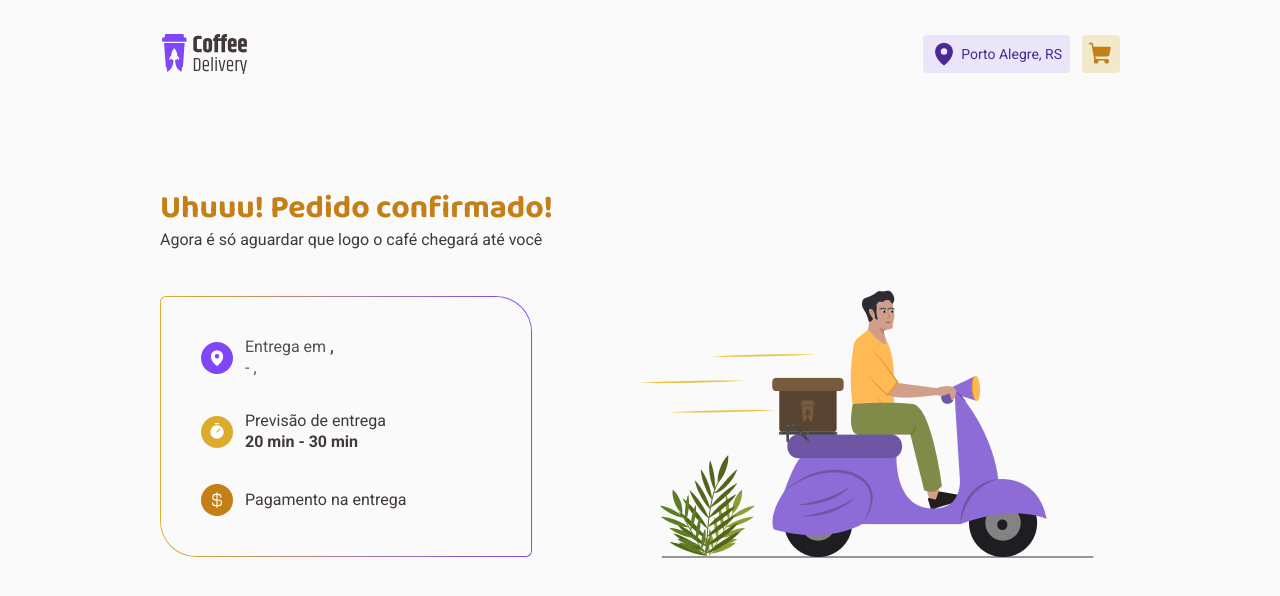
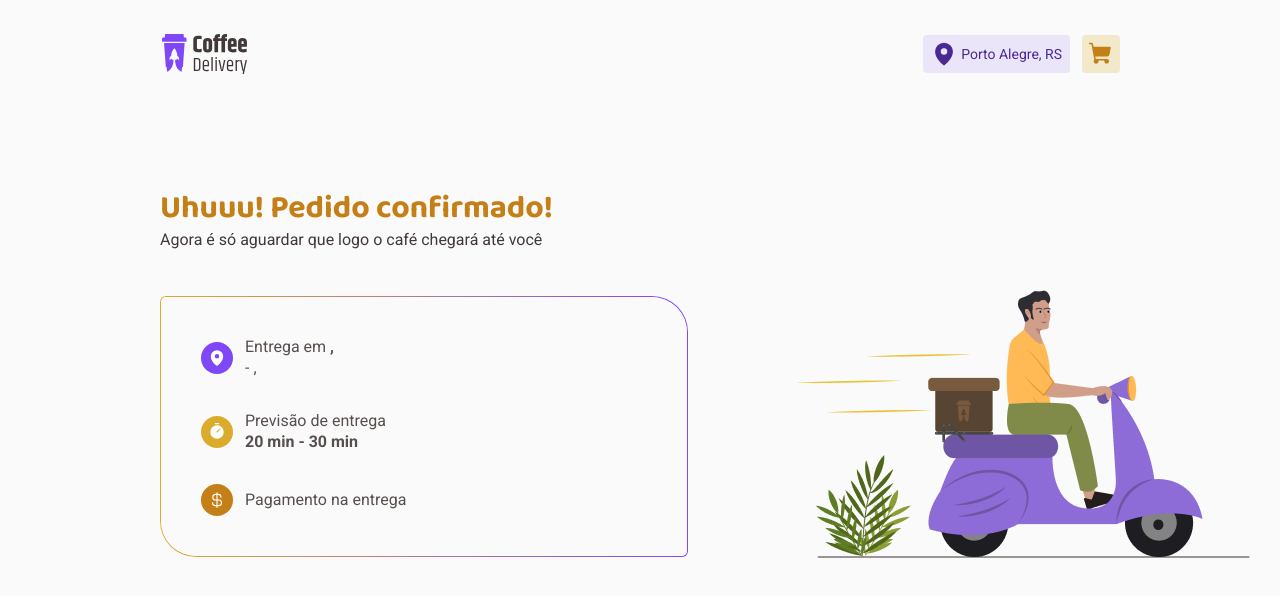
Before and after one commit to KevinGuedes/coffee-delivery, a React (Vite) app: page /success in a window 1280 px wide. Shown: the top 596 px of the page. Built offline with nearby package versions, Linux system fonts and the light colour scheme.

Commit message:
refactor: minor refactor in logic and some styles

```diff
--- a/src/pages/Purchase/components/PaymentTypeForm/index.tsx
+++ b/src/pages/Purchase/components/PaymentTypeForm/index.tsx
@@ -10,8 +10,7 @@ export enum PaymentType {
 }
 
 export function PaymentTypeForm(): JSX.Element {
-  const { register } = useFormContext()
-  const { setValue } = useFormContext()
+  const { register, setValue } = useFormContext()
 
   function handlePaymentTypeChange(paymentType: PaymentType): void {
     setValue('paymentType', paymentType)
--- a/src/pages/Success/index.tsx
+++ b/src/pages/Success/index.tsx
@@ -1,4 +1,4 @@
-import { SuccessContainer } from './styles'
+import { SuccessContainer, SucessHeaderContainer } from './styles'
 
 import { CurrencyDollar, MapPin, Timer } from 'phosphor-react'
 import deliveryGuy from '../../assets/delivery-guy.png'
@@ -10,8 +10,10 @@ export function Success(): JSX.Element {
 
   return (
     <SuccessContainer>
-      <h1>Uhuuu! Pedido confirmado!</h1>
-      <p>Agora é só aguardar que logo o café chegará até você</p>
+      <SucessHeaderContainer>
+        <h1>Uhuuu! Pedido confirmado!</h1>
+        <p>Agora é só aguardar que logo o café chegará até você</p>
+      </SucessHeaderContainer>
       <section>
         <div>
           <div>
--- a/src/pages/Success/styles.ts
+++ b/src/pages/Success/styles.ts
@@ -1,6 +1,6 @@
 import styled from 'styled-components'
 
-export const SuccessContainer = styled.main`
+export const SucessHeaderContainer = styled.header`
   margin-top: 5rem;
 
   h1 {
@@ -13,7 +13,9 @@ export const SuccessContainer = styled.main`
     line-height: 1.3;
     color: ${props => props.theme.base.subtitle};
   }
+`
 
+export const SuccessContainer = styled.main`
   section {
     display: flex;
     align-items: center;
@@ -22,9 +24,11 @@ export const SuccessContainer = styled.main`
     margin-top: 1.75rem;
 
     > div {
+      flex: 1;
       border: 1px solid transparent;
       border-radius: 6px 36px;
-      width: 33rem;
+      min-width: 33rem;
+      max-width: 40rem;
 
       background-image: linear-gradient(white, white),
         linear-gradient(
```
